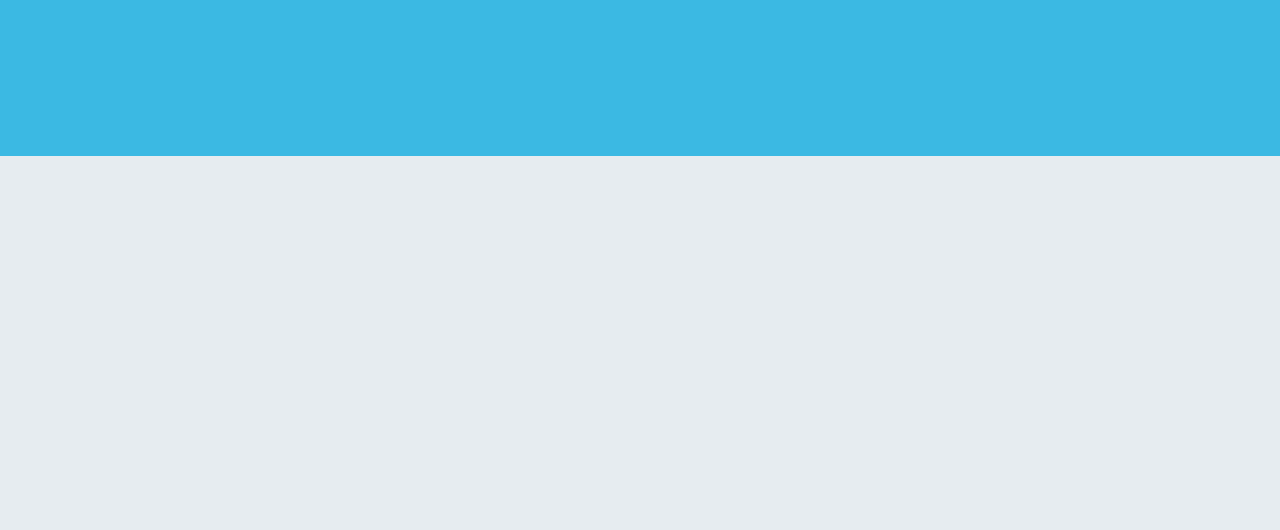
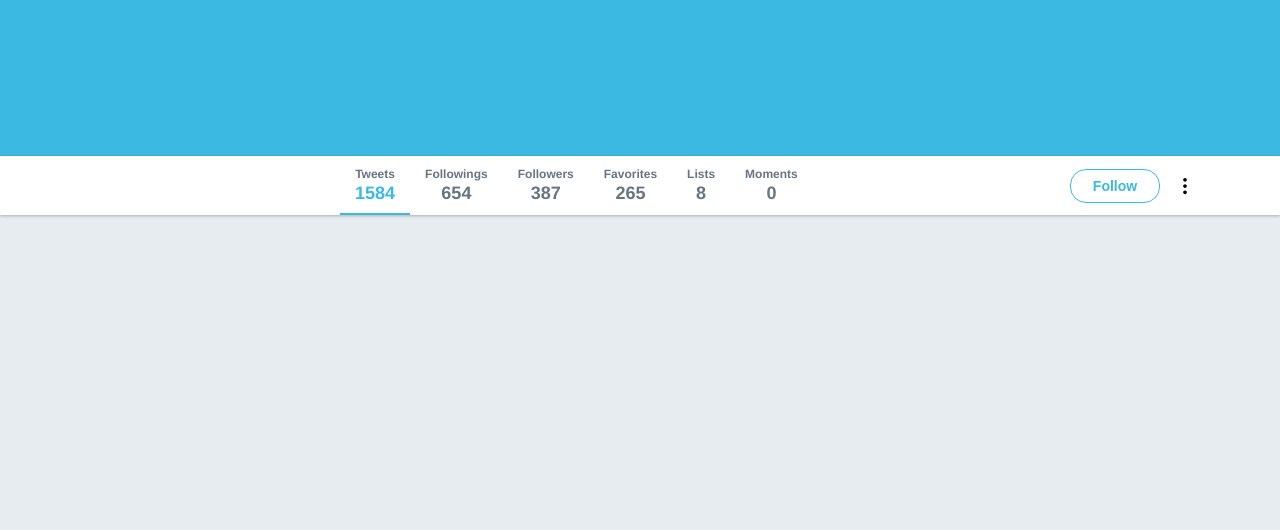
Before and after one commit to leonardo-santoz/flexbox, a plain HTML site: page index.html in a window 1280 px wide. Shown: the part 270-800 px from the top of the page. Drawn offline with Linux system fonts and the light colour scheme.

Commit message:
Barra superior

```diff
--- a/index.html
+++ b/index.html
@@ -28,7 +28,43 @@
     </header>
 
     <div class="banner">
-        <h1>Twitter da Rocketseat</h1>
+        <h1>Leonardo's Twitter</h1>
+    </div>
+
+    <div class="bar">
+        <div class="content">
+            <ul>
+                <li class="active">
+                    <span>Tweets</span>
+                    <strong>1584</strong>
+                </li>
+                <li>
+                    <span>Followings</span>
+                    <strong>654</strong>
+                </li>
+                <li>
+                    <span>Followers</span>
+                    <strong>387</strong>
+                </li>
+                <li>
+                    <span>Favorites</span>
+                    <strong>265</strong>
+                </li>
+                <li>
+                    <span>Lists</span>
+                    <strong>8</strong>
+                </li>
+                <li>
+                    <span>Moments</span>
+                    <strong>0</strong>
+                </li>
+            </ul>
+
+            <div class="actions">
+                <button>Follow</button>
+                <img src="/images/more.svg" alt="More">
+            </div>
+        </div>
     </div>
 </body>
 </html>
--- a/styles.css
+++ b/styles.css
@@ -116,3 +116,87 @@ div.banner {
 
   color: #fff;
 }
+
+div.bar {
+  height: 59px;
+  background: #fff;
+  box-shadow: 0 1px 3px rgba(0, 0, 0, 0.25);
+}
+
+div.bar .content {
+  display: flex;
+  justify-content: space-between;
+  align-items: center;
+  padding-left: 285px;
+  height: 100%;
+}
+
+div.bar .content ul {
+  height: 100%;
+  list-style: none;
+  display: flex;
+}
+
+div.bar .content ul li {
+  display: flex;
+  flex-direction: column;
+  align-items: center;
+  justify-content: center;
+  padding: 0 15px;
+  position: relative;
+}
+
+div.bar .content ul li.active::after {
+  content: '';
+  width: 100%;
+  height: 2px;
+  position: absolute;
+  bottom: 0;
+  left: 0;
+  background: #3bb9e3;
+}
+
+div.bar .content ul li span {
+  color: #667580;
+  font-size: 12px;
+  font-weight: bold;
+}
+
+div.bar .content ul li strong {
+  color: #667580;
+  font-size: 18px;
+  font-weight: bold;
+  margin-top: 2px;
+}
+
+div.bar .content ul li.active strong {
+  color: #3bb9e3;
+}
+
+div.bar img {
+  height: 20px;
+  width: 20px;
+}
+
+div.bar .content .actions {
+  display: flex;
+  align-items: center;
+}
+
+div.bar .content .actions button {
+  height: 34px;
+  background: #fff;
+
+  display: flex;
+  align-items: center;
+  justify-content: center;
+
+  width: 90px;
+  font-weight: bold;
+  font-size: 14px;
+  color: #3bb9e3;
+  border: 1px solid #3bb9e3;
+  border-radius: 16px;
+
+  margin-right: 15px;
+}
```
Also changed, not shown: images/more.svg (added).
